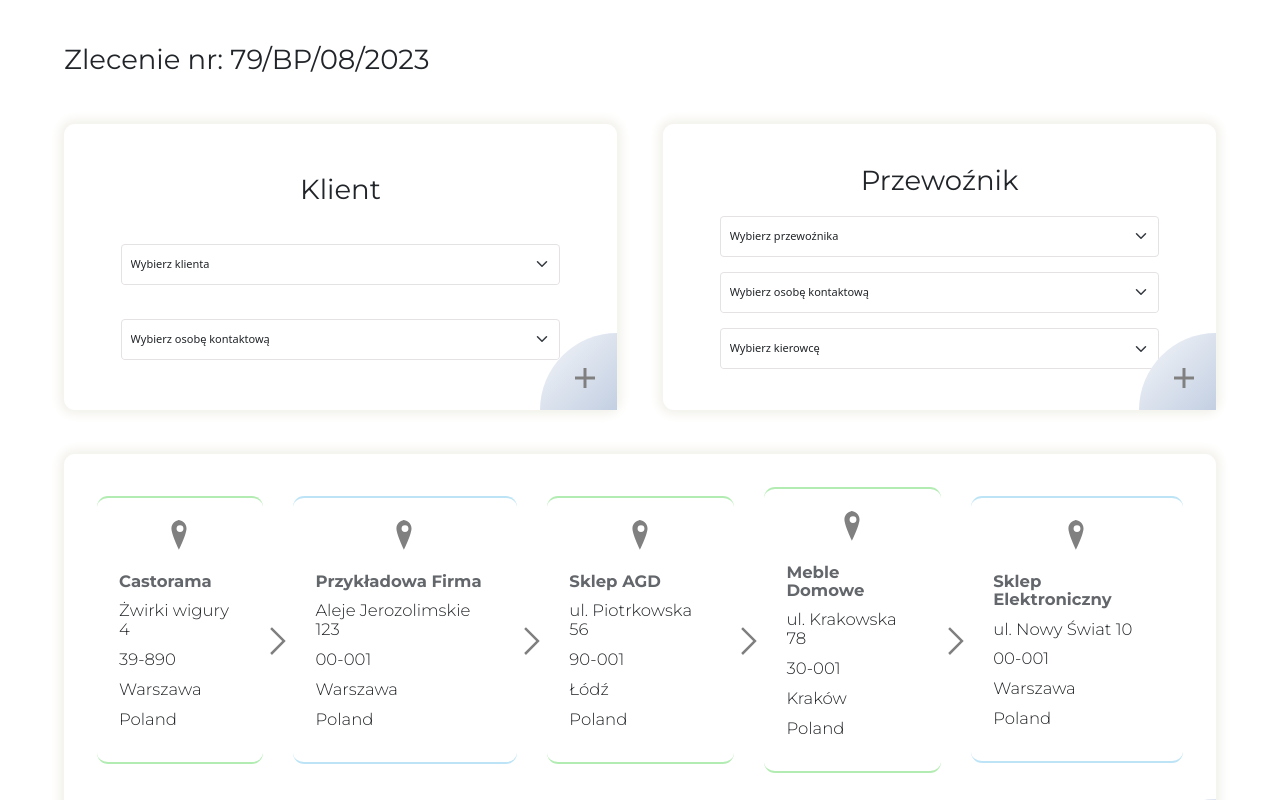
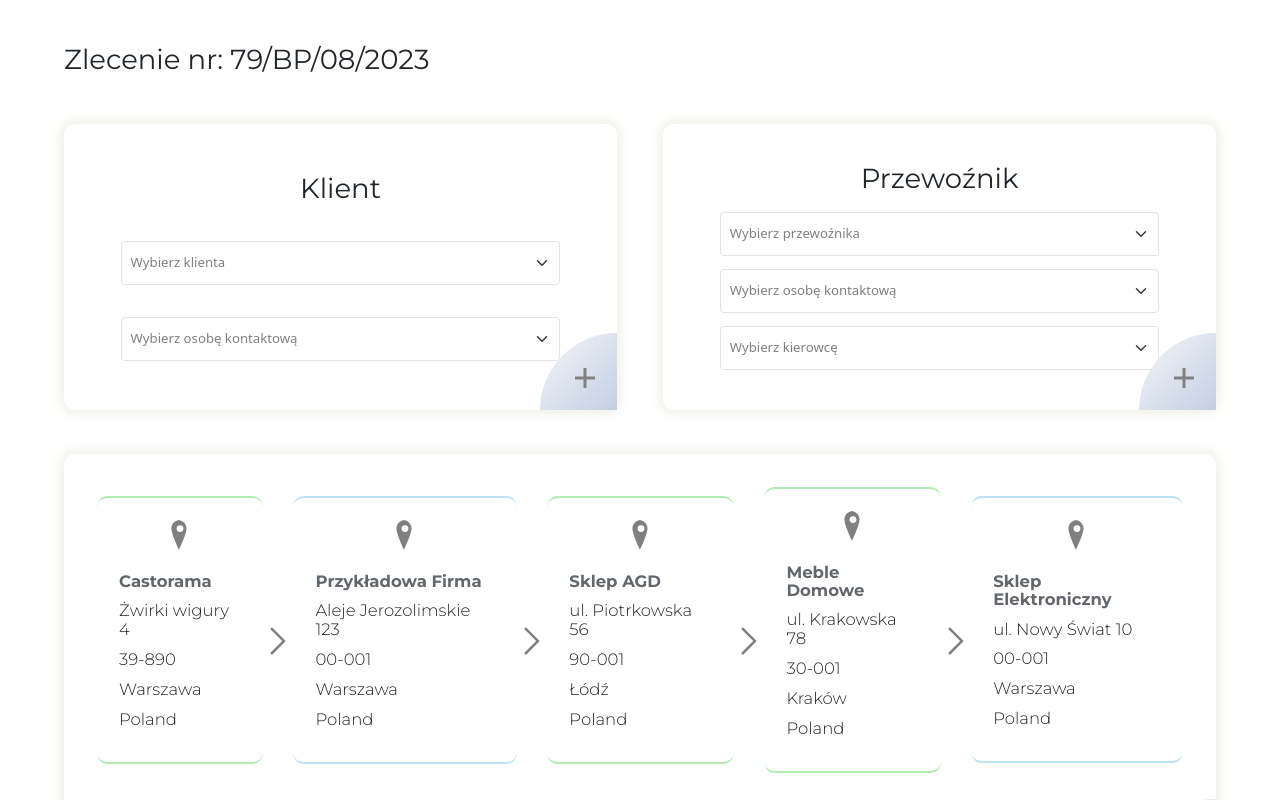
Before and after one commit to wiewiex/sped-app, a Next.js app: page / in a window 1280 px wide. Shown: the top 800 px of the page. Built offline with nearby package versions, Linux system fonts and the light colour scheme.

Commit message:
new select

```diff
--- a/src/components/reusable/CustomSelect.tsx
+++ b/src/components/reusable/CustomSelect.tsx
@@ -1,7 +1,6 @@
 import styled from 'styled-components';
 import { ChangeEvent } from 'react';
 import Form from 'react-bootstrap/Form';
-import { useAppTheme } from '@/utils/theme';
 
 export default function CustomSelect({
   options,
@@ -35,5 +34,6 @@ const CustomSelectContainer = styled(Form.Select)<{ width?: string }>`
   padding-top: 1rem;
   padding-bottom: 1rem;
   border: 1px solid ${(props) => props.theme.colors.placeholder + '50'};
-  font-size: 1%.5;
+  font-size: 1.2rem;
+  color: gray;
 `;
```
